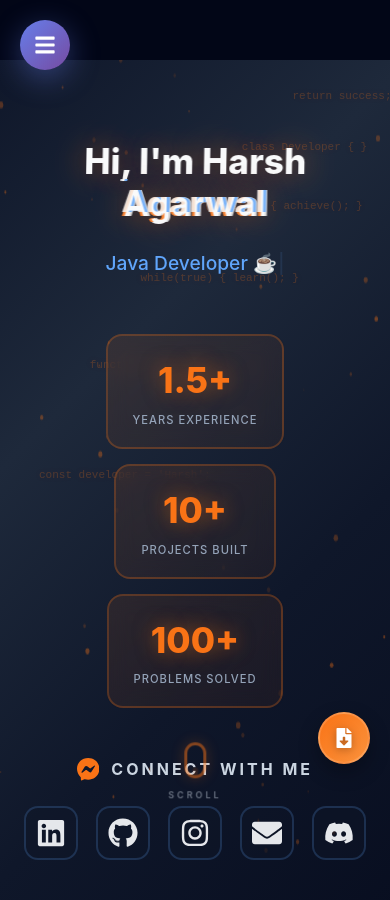
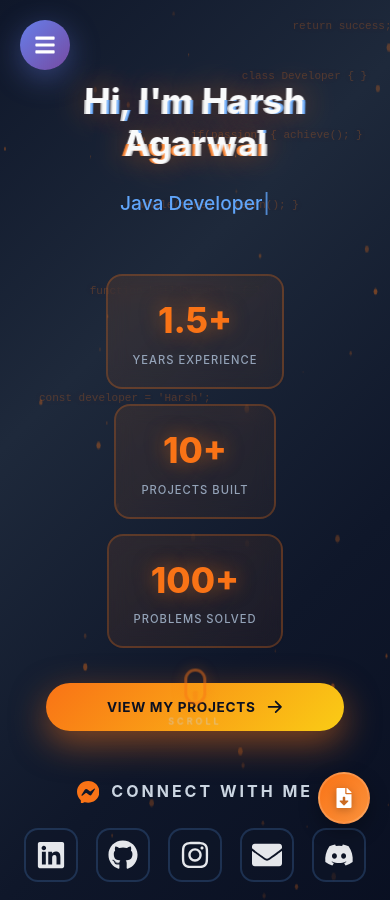
Before and after one commit to harsh323dev/portfolio-website, a React (Create React App) app in the folder client/: page / in a window 390 px wide. Shown: the top 900 px of the page. Built offline with nearby package versions, Linux system fonts and the light colour scheme.

Commit message:
fix: work experience visibility, center scroll mouse on mobile, optimize FAB layout

```diff
--- a/client/package.json
+++ b/client/package.json
@@ -20,7 +20,7 @@
   },
   "scripts": {
     "start": "react-scripts start",
-    "build": "react-scripts build",
+    "build": "GENERATE_SOURCEMAP=false react-scripts build",
     "test": "react-scripts test",
     "eject": "react-scripts eject"
   },
--- a/client/src/App.css
+++ b/client/src/App.css
@@ -1,74 +1,71 @@
-/* Global Reset */
-html, body {
-  background-color: #020617 !important;
-  margin: 0 !important;
-  padding: 0 !important;
-}
-
-#root {
-  background-color: #020617 !important;
-}
-
-
 * {
   margin: 0;
   padding: 0;
   box-sizing: border-box;
 }
 
-/* HTML & Body - Enable Scrolling */
-html, body {
-  margin: 0;
-  padding: 0;
+html,
+body {
   width: 100%;
-  height: auto;
-  min-height: 100vh;
+  min-height: 100%;
   overflow-x: hidden;
-  overflow-y: auto;
+  background: #020617;
   scroll-behavior: smooth;
 }
 
-/* Root Container */
+body {
+  font-family: -apple-system, BlinkMacSystemFont, "Segoe UI", "Roboto", "Oxygen",
+    "Ubuntu", "Cantarell", "Fira Sans", "Droid Sans", "Helvetica Neue",
+    sans-serif;
+  -webkit-font-smoothing: antialiased;
+  -moz-osx-font-smoothing: grayscale;
+}
+
 #root {
   width: 100%;
   min-height: 100vh;
 }
 
-/* App Container */
 .App {
+  position: relative;
   width: 100%;
   min-height: 100vh;
-  overflow-x: hidden;
-  position: relative;
 }
 
-/* Ensure each section takes full height */
-section {
-  width: 100%;
-  min-height: 100vh;
-  position: relative;
+code {
+  font-family: source-code-pro, Menlo, Monaco, Consolas, "Courier New", monospace;
 }
 
-/* TechStack Code Snippet Override - Force Visibility */
-.code-snippet code {
-  color: #FFFFFF !important;
-  opacity: 1 !important;
-  visibility: visible !important;
-  display: block !important;
-  font-family: "Courier New", monospace !important;
-  font-size: 0.85rem !important;
-  font-weight: 600 !important;
-  text-shadow: 0 2px 4px rgba(0, 0, 0, 0.9) !important;
-  line-height: 1.6 !important;
-  letter-spacing: 0.5px !important;
-  text-align: center !important;
+.initial-loader {
+  position: fixed;
+  top: 0;
+  left: 0;
+  width: 100%;
+  height: 100vh;
+  background: #020617;
+  z-index: 99999;
+  display: flex;
+  align-items: center;
+  justify-content: center;
 }
 
-pre.code-snippet {
-  background: rgba(0, 0, 0, 0.6) !important;
-  border: 2px solid rgba(255, 255, 255, 0.25) !important;
-  padding: 16px 20px !important;
-  display: flex !important;
-  align-items: center !important;
-  justify-content: center !important;
+.initial-loader::after {
+  content: "";
+  width: 50px;
+  height: 50px;
+  border: 5px solid #f97316;
+  border-top-color: transparent;
+  border-radius: 50%;
+  animation: spin 1s linear infinite;
 }
+
+@keyframes spin {
+  to { transform: rotate(360deg); }
+}
+
+@media (max-width: 768px) {
+  .initial-loader::after {
+    width: 40px;
+    height: 40px;
+  }
+}
--- a/client/src/Components/Home/Home.css
+++ b/client/src/Components/Home/Home.css
@@ -64,23 +64,25 @@
   }
 }
 
-/* Floating Action Buttons - RIGHT SIDE MIDDLE */
+/* Floating Action Buttons - ALWAYS VISIBLE */
 .floating-buttons {
   position: fixed;
   right: 30px;
   top: 50%;
   transform: translateY(-50%);
-  display: flex;
+  display: flex !important;
   flex-direction: column;
   gap: 15px;
-  z-index: 99999;
+  z-index: 999999;
+  visibility: visible !important;
+  opacity: 1 !important;
 }
 
 .fab-button {
   width: 60px;
   height: 60px;
   border-radius: 50%;
-  display: flex;
+  display: flex !important;
   align-items: center;
   justify-content: center;
   cursor: pointer;
@@ -88,6 +90,8 @@
   box-shadow: 0 8px 20px rgba(0, 0, 0, 0.3);
   border: 2px solid rgba(255, 255, 255, 0.15);
   animation: fadeInUp 0.6s ease-out;
+  visibility: visible !important;
+  opacity: 1 !important;
 }
 
 @keyframes fadeInUp {
@@ -265,6 +269,69 @@
   letter-spacing: 1px;
 }
 
+/* CTA Section */
+.cta-section {
+  margin: 40px 0 50px 0;
+  animation: fadeIn 1s ease-in 0.6s backwards;
+}
+
+.hero-primary-cta {
+  display: inline-flex;
+  align-items: center;
+  justify-content: center;
+  gap: 10px;
+  padding: 1rem 2.2rem;
+  border-radius: 999px;
+  background: linear-gradient(135deg, #f97316 0%, #facc15 100%);
+  color: #0b1020;
+  font-weight: 700;
+  font-size: 0.95rem;
+  letter-spacing: 0.05em;
+  text-transform: uppercase;
+  cursor: pointer;
+  border: none;
+  outline: none;
+  box-shadow: 0 12px 35px rgba(249, 115, 22, 0.5);
+  transition: all 0.3s cubic-bezier(0.68, -0.55, 0.265, 1.55);
+  text-decoration: none;
+  position: relative;
+  overflow: hidden;
+}
+
+.hero-primary-cta::before {
+  content: "";
+  position: absolute;
+  top: 0;
+  left: -100%;
+  width: 100%;
+  height: 100%;
+  background: linear-gradient(90deg, transparent, rgba(255, 255, 255, 0.3), transparent);
+  transition: left 0.5s ease;
+}
+
+.hero-primary-cta:hover::before {
+  left: 100%;
+}
+
+.hero-primary-cta:hover {
+  transform: translateY(-4px) scale(1.05);
+  box-shadow: 0 18px 45px rgba(249, 115, 22, 0.65);
+}
+
+.hero-primary-cta:active {
+  transform: translateY(-1px) scale(1.02);
+  box-shadow: 0 10px 28px rgba(249, 115, 22, 0.5);
+}
+
+.cta-arrow {
+  font-size: 1.3rem;
+  transition: transform 0.3s ease;
+}
+
+.hero-primary-cta:hover .cta-arrow {
+  transform: translateX(5px);
+}
+
 /* Section Headings */
 .section-heading {
   font-size: 1rem;
@@ -327,7 +394,7 @@
 /* Coding Section - Proper Bottom Spacing */
 .coding-section {
   margin-top: 55px;
-  margin-bottom: 60px;
+  margin-bottom: 100px;
   padding-top: 40px;
   border-top: 2px solid rgba(96, 165, 250, 0.15);
   animation: fadeIn 1s ease-in 1s backwards;
@@ -367,16 +434,18 @@
 .coding-icon.hackerearth:hover { color: #323754; background: rgba(50, 55, 84, 0.15); border-color: #323754; }
 .coding-icon.codingninjas:hover { color: #f97316; background: rgba(249, 115, 22, 0.15); border-color: #f97316; }
 
-/* Scroll Indicator - FIXED BOTTOM CENTER */
+/* Scroll Indicator - LEFT ON DESKTOP, CENTER ON MOBILE */
 .scroll-indicator {
   position: fixed;
   bottom: 30px;
-  left: 50%;
-  transform: translateX(-50%);
+  left: 30px;
   text-align: center;
-  z-index: 100;
+  z-index: 999998;
   animation: bounce 2s infinite;
-  opacity: 0.7;
+  opacity: 0.7 !important;
+  pointer-events: none;
+  display: block !important;
+  visibility: visible !important;
 }
 
 .mouse {
@@ -409,6 +478,11 @@
 }
 
 @keyframes bounce {
+  0%, 100% { transform: translateY(0); }
+  50% { transform: translateY(-12px); }
+}
+
+@keyframes bounce-mobile {
   0%, 100% { transform: translateX(-50%) translateY(0); }
   50% { transform: translateX(-50%) translateY(-12px); }
 }
@@ -429,16 +503,22 @@
 
   .floating-buttons {
     right: 20px;
-    bottom: 80px;
     top: auto;
+    bottom: 20px;
     transform: none;
-    flex-direction: column;
+    flex-direction: row;
     gap: 12px;
+    display: flex !important;
+    visibility: visible !important;
+    opacity: 1 !important;
   }
 
   .fab-button {
     width: 52px;
     height: 52px;
+    display: flex !important;
+    visibility: visible !important;
+    opacity: 1 !important;
   }
 
   .fab-icon {
@@ -471,6 +551,21 @@
     font-size: 2.2rem;
   }
 
+  .cta-section {
+    margin: 30px 0 40px 0;
+  }
+
+  .hero-primary-cta {
+    padding: 0.85rem 1.8rem;
+    font-size: 0.85rem;
+    width: 85%;
+    max-width: 320px;
+  }
+
+  .cta-arrow {
+    font-size: 1.1rem;
+  }
+
   .social-icon {
     font-size: 30px;
     padding: 10px;
@@ -482,12 +577,15 @@
   }
 
   .coding-section {
-    margin-bottom: 40px;
+    margin-bottom: 120px;
   }
 
+  /* CENTER SCROLL INDICATOR ON MOBILE */
   .scroll-indicator {
-    bottom: 20px;
-    opacity: 0.6;
+    bottom: 100px !important;
+    left: 50% !important;
+    animation: bounce-mobile 2s infinite !important;
+    opacity: 0.6 !important;
   }
 
   .code-snippet {
@@ -497,8 +595,10 @@
 
 @media (max-width: 480px) {
   .scroll-indicator {
-    bottom: 15px;
-    opacity: 0.5;
+    bottom: 90px !important;
+    left: 50% !important;
+    animation: bounce-mobile 2s infinite !important;
+    opacity: 0.5 !important;
   }
 
   .mouse {
--- a/client/src/Components/Home/Home.js
+++ b/client/src/Components/Home/Home.js
@@ -1,8 +1,10 @@
 import React, { useEffect, useRef, useState } from "react";
 import Typewriter from "typewriter-effect";
+import { Link as ScrollLink } from "react-scroll";
 import { FaLinkedin, FaGithub, FaInstagram, FaDiscord, FaEnvelope, FaArrowUp, FaFileDownload } from "react-icons/fa";
 import { SiLeetcode, SiCodechef, SiHackerrank, SiCodeforces, SiGeeksforgeeks, SiHackerearth, SiCodingninjas } from "react-icons/si";
 import { BsMessenger } from "react-icons/bs";
+import { HiArrowRight } from "react-icons/hi";
 import "./Home.css";
 
 const Home = () => {
@@ -14,7 +16,7 @@ const Home = () => {
     github: "https://github.com/harsh323dev",
     instagram: "https://www.instagram.com/harshagarwal323.ag",
     gmail: "mailto:harshagarwal323.ag@gmail.com",
-    discord: "https://discord.gg/hMZEWwFm",
+    discord: "https://discord.gg/Gsm7gppAAM",
   };
 
   const CODING_PROFILES = {
@@ -61,7 +63,7 @@ const Home = () => {
     canvas.height = window.innerHeight;
 
     const particles = [];
-    const particleCount = 80; // Reduced for better performance
+    const particleCount = 80;
 
     class Particle {
       constructor() {
@@ -182,13 +184,11 @@ const Home = () => {
           <Typewriter
             options={{
               strings: [
-        "Full Stack Developer \u{1F4BB}",    // 💻
-        "Java Developer \u2615",              // ☕
-        "Node.js Developer \u26A1",          // ⚡
-
-        "Problem Solver \u{1F9E0}",          // 🧠
-        "Tech Enthusiast \u{1F3AE}",         // 🖥️
-        // "Open Source Contributor \u{1F680}", // 🚀
+                "Full Stack Developer \u{1F4BB}",
+                "Java Developer \u2615",
+                "Node.js Developer \u26A1",
+                "Problem Solver \u{1F9E0}",
+                "Tech Enthusiast \u{1F3AE}",
               ],
               autoStart: true,
               loop: true,
@@ -197,7 +197,6 @@ const Home = () => {
             }}
           />
         </div>
-
 
         <div className="stats-grid">
           <div className="stat-card">
@@ -212,6 +211,20 @@ const Home = () => {
             <div className="stat-number">100+</div>
             <div className="stat-label">PROBLEMS SOLVED</div>
           </div>
+        </div>
+
+        {/* View Projects Button */}
+        <div className="cta-section">
+          <ScrollLink
+            to="projects"
+            smooth={true}
+            duration={700}
+            offset={-80}
+            className="hero-primary-cta"
+          >
+            <span>View My Projects</span>
+            <HiArrowRight className="cta-arrow" />
+          </ScrollLink>
         </div>
 
         <div className="links-section">
--- a/client/src/index.css
+++ b/client/src/index.css
@@ -1,114 +1,37 @@
-/* src/index.css */
+/* ===== Global Reset ===== */
+* {
+  margin: 0;
+  padding: 0;
+  box-sizing: border-box;
+}
+
+html,
 body {
-  margin: 0;
+  width: 100%;
+  min-height: 100%;
+  overflow-x: hidden;
+  background: #020617;
+}
+
+body {
   font-family: -apple-system, BlinkMacSystemFont, "Segoe UI", "Roboto", "Oxygen",
     "Ubuntu", "Cantarell", "Fira Sans", "Droid Sans", "Helvetica Neue",
     sans-serif;
   -webkit-font-smoothing: antialiased;
   -moz-osx-font-smoothing: grayscale;
-}
-
-code {
-  font-family: source-code-pro, Menlo, Monaco, Consolas, "Courier New",
-    monospace;
-}
-
-/* Prevent horizontal scroll globally */
-html,
-body,
-#root {
-  height: 100%;
-  margin: 0;
-  padding: 0;
-  overflow-x: hidden;
-}
-
-/* App styles */
-.App {
-  text-align: center;
-}
-
-.App-logo {
-  height: 40vmin;
-  pointer-events: none;
-}
-
-@media (prefers-reduced-motion: no-preference) {
-  .App-logo {
-    animation: App-logo-spin infinite 20s linear;
-  }
-}
-
-.App-header {
-  background-color: transparent;
-  display: block;
-  flex-direction: unset;
-  align-items: unset;
-  justify-content: unset;
-  font-size: 1rem;
-  color: inherit;
-}
-
-.App-link {
-  color: #61dafb;
-}
-
-@keyframes App-logo-spin {
-  from {
-    transform: rotate(0deg);
-  }
-  to {
-    transform: rotate(360deg);
-  }
-}
-
-/* Mobile padding fix */
-@media (max-width: 999px) {
-  body {
-    padding-top: 0 !important;
-  }
-
-  #root > div {
-    padding-top: 60px;
-  }
-}
-
-/* Sidebar display control */
-@media (max-width: 999px) {
-  .sidebar-list {
-    display: none;
-  }
-}
-
-@media (min-width: 1000px) {
-  .sidebar-list {
-    display: block;
-  }
-}
-/* GLOBAL OVERFLOW FIX */
-* {
-  box-sizing: border-box;
-}
-
-html, body {
-  margin: 0;
-  padding: 0;
-  overflow-x: hidden;
-  width: 100%;
-}
-
-body {
   overflow-y: auto;
 }
 
 #root {
   width: 100%;
+  min-height: 100%;
   overflow-x: hidden;
 }
 
-.container-fluid {
-  padding: 0 !important;
-  margin: 0 !important;
-  max-width: 100% !important;
-  overflow-x: hidden !important;
+code {
+  font-family: source-code-pro, Menlo, Monaco, Consolas, "Courier New", monospace;
 }
+
+.App {
+  text-align: center;
+}
```
Also changed, not shown: client/src/App.js (+13 -7 lines), client/src/Components/About/About.css (+41 -48 lines), client/src/Components/TechStack/TechStack.css (+10 -0 lines), client/src/Components/TechStack/TechStack.js (+9 -31 lines), client/src/Components/WorkExperience/WorkExperience.css (+52 -21 lines), client/src/Components/WorkExperience/WorkExperience.js (line endings or trailing spaces). Lines whose indentation alone changed are shown as unchanged.
